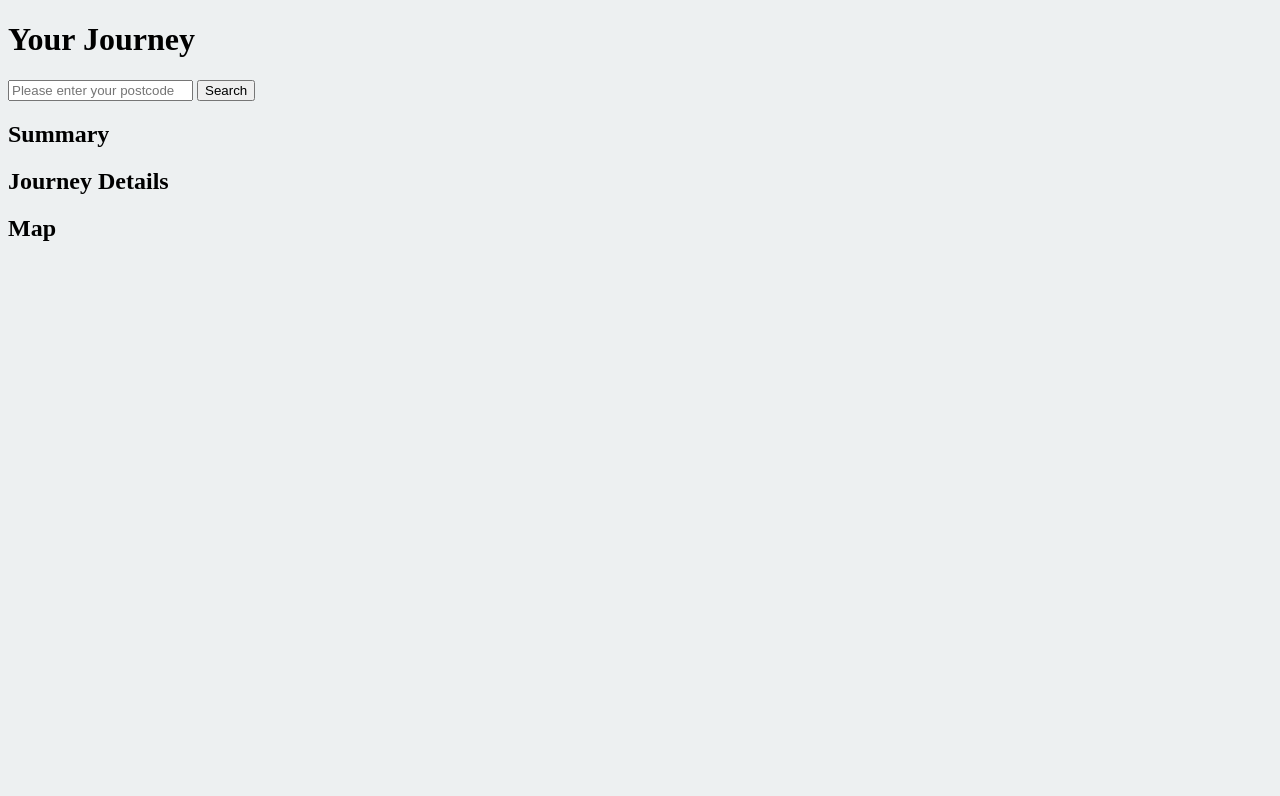
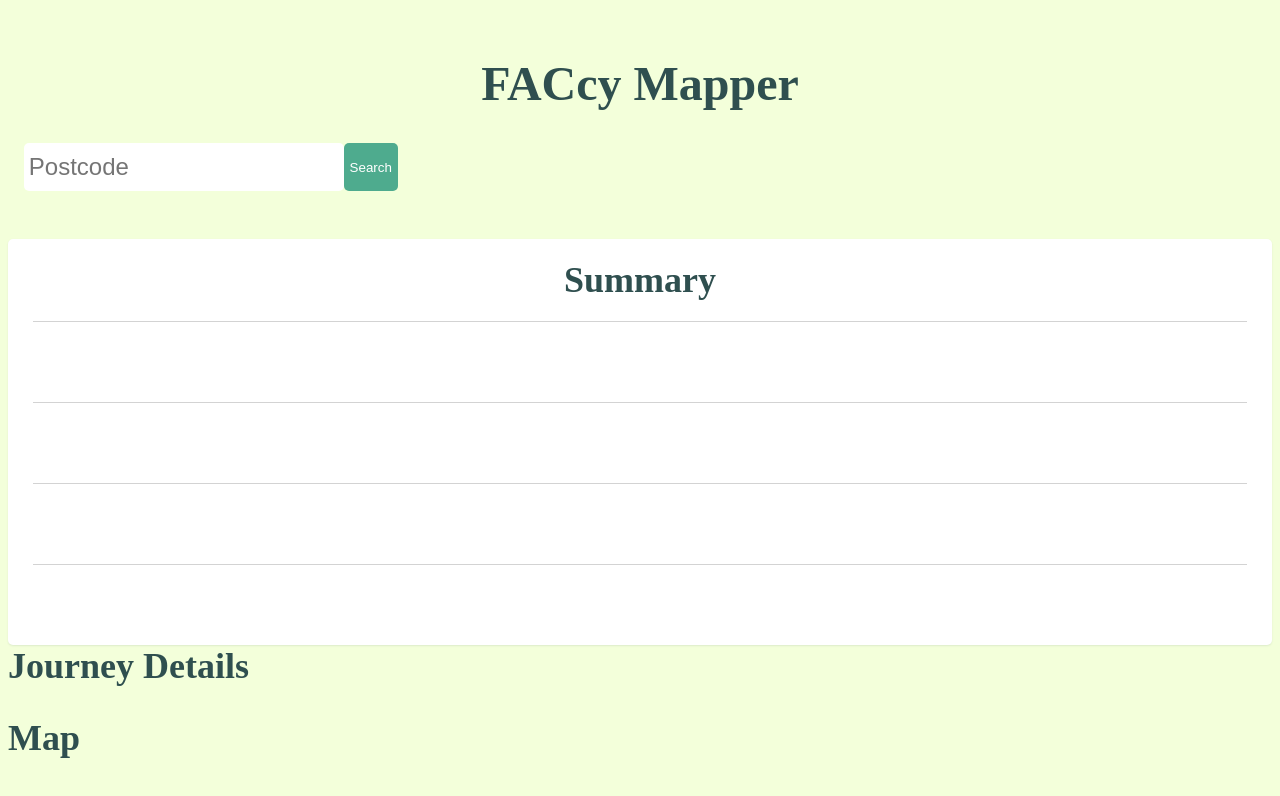
Before and after one commit to FAC-11/32Five, a website: page index.html in a window 1280 px wide. Drawn offline with Linux system fonts and the light colour scheme; some icons are missing.

Commit message:
Summary layout

```diff
--- a/css/style.css
+++ b/css/style.css
@@ -1,17 +1,47 @@
-/*color pallette:
-HEX
-#bffde6
-#fdbfd6
-#60d8ab
-#d8608d
-#ab4e6b
-#4eab8e
-*/
+* {
+    box-sizing: border-box;
+}
+h1, h2, h3 {
+    color: darkslategrey;
+}
+header {
+    padding: 1rem;
+    margin-bottom: 2rem;
+    text-align: center;
+}
+body {
+    background-color: #F3FFDA;
+    font-size: 1.5rem;
+}
+form {
+    display: flex;
+}
+.postcode__submit {
+    border: none;
+    background-color: #4eab8e;
+    color: #fff;
+    border-radius: 5px;
+    height: 3rem;
+}
+.postcode__input {
+    height: 3rem;
+    font-size: 1.5rem;
+    max-width: 80%;
+    border-radius: 5px;
+    padding: 0.2em;
+    border: none;
 
-body {
-    background: #edf0f1;
 }
-
+.summary {
+    padding: 1rem;
+    text-align: center;
+}
+.summary__item {
+    margin: 1rem 0;
+    padding: 2rem 0;
+    border-top: 1px solid lightgrey;
+    line-height: 3rem;
+}
 #summary-container{
     width: 100%;
     float: left;
@@ -26,7 +56,7 @@ body {
     float: left;
 }
 
-ul {
+ul, .summary {
     width: 100%;
     float: left;
     padding:0 25px 0 25px;
--- a/index.html
+++ b/index.html
@@ -13,11 +13,11 @@
 <body>
 <header>
     <div class="header-name">
-        <h1>Your Journey</h1>
+        <h1>FACcy Mapper</h1>
     </div>
     <div class="header-add">
         <form id="add-todo" aria-label="add your task">
-            <input type="text" placeholder="Please enter your postcode" name="postcode-search" value="" class="postcode__input">
+            <input type="text" placeholder="Postcode" name="postcode-search" value="" class="postcode__input">
             <button class="postcode__submit">
               Search
             </button>
@@ -25,15 +25,15 @@
     </div>
 </header>
 
-<h2>Summary</h2>
 <section id="js-summary" class="summary">
-    <div id="js-duration" class="summary__duration">
+    <h2>Summary</h2>
+    <div id="js-duration" class="summary__item summary__duration">
     </div>
-    <div id="js-arrival" class="summary__arrival">
+    <div id="js-arrival" class="summary__item summary__arrival">
     </div>
-    <div id="js-modes" class="summary__modes">
+    <div id="js-modes" class="summary__item summary__modes">
     </div>
-    <div id="js-weather" class="summary__weather">
+    <div id="js-weather" class="summary__item summary__weather">
       <div id="js-weather__temp">
       </div>
       <div id="js-weather__description">
--- a/js/dom.js
+++ b/js/dom.js
@@ -7,7 +7,6 @@ var infoContainer = document.getElementById("map-container");
 // Add postcode and run events
 document.querySelector(".postcode__submit").addEventListener('click', function(e){
     e.preventDefault();
-    console.log(document.querySelector(".postcode__input").value);
     var postcode = document.querySelector(".postcode__input").value;
     logic.getTravel(postcode, travelCallback);
 });
@@ -22,12 +21,11 @@ var travelCallback = function(response){
   var summaryModeNode = document.getElementById('js-modes');
   var summaryArrivalNode = document.getElementById('js-arrival');
   summaryModeNode.textContent = mode;
-  summaryDurationNode.textContent = "Total duration: " + response.journeys[0].duration + ' minutes';
-    summaryArrivalNode.textContent = "Arrival Time: " + response.journeys[0].arrivalDateTime;
+  summaryDurationNode.textContent = response.journeys[0].duration + ' minutes';
+    summaryArrivalNode.textContent = "You'll arrive at " + response.journeys[0].arrivalDateTime;
 
     detailsContainer.innerHTML = "";
     response.journeys[0].legs.forEach(function(leg){
-    //  console.log(leg);
       var detailsNode = document.createElement('ul');
       var detailsListNode1 = document.createElement('li');
       var detailsListNode2 = document.createElement('li');
@@ -59,7 +57,6 @@ window.onload = function() {
     event.preventDefault();
     var postcodeInput = document.querySelector(".postcode__input").value;
     logic.getWeather(postcodeInput, function(response){
-      //console.log(response);
       weatherCallback(response);
       })
     })
@@ -69,12 +66,11 @@ var weatherCallback = function(response) {
   var weatherTempNode = document.getElementById('js-weather__temp');
   var weatherDescriptionNode = document.getElementById('js-weather__description');
   var temp = logic.kToC(response.main.temp);
-  weatherTempNode.textContent = Math.round(temp);
+  weatherTempNode.textContent = Math.round(temp) + '\xB0C';
   var weatherDescription = response.weather[0].descripton;
   var iconId = response.weather[0].icon;
  var weatherClass= logic.weatherIcons[iconId];
  document.getElementById("js-weather__icon").classList.add(weatherClass);
  var weatherSuggestionNode = document.getElementById("js-weather__suggestions");
  weatherSuggestionNode.textContent = "Don't forgot to bring your " + logic.weatherSuggestions[iconId];
- console.log(weatherDescription);
 };
```
